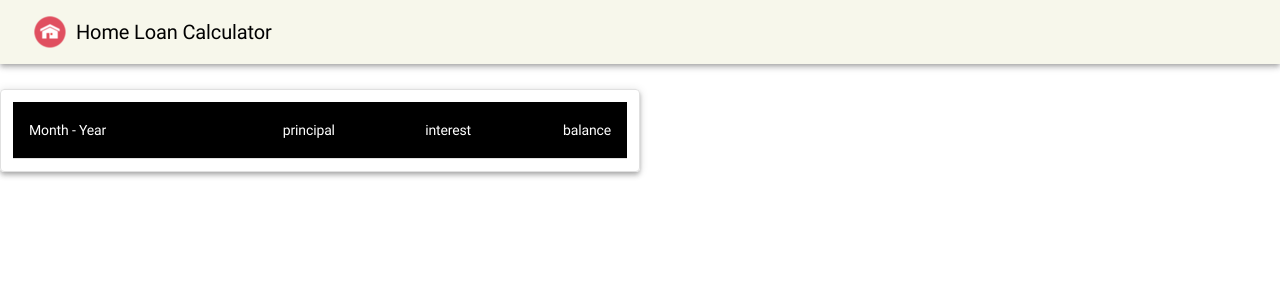
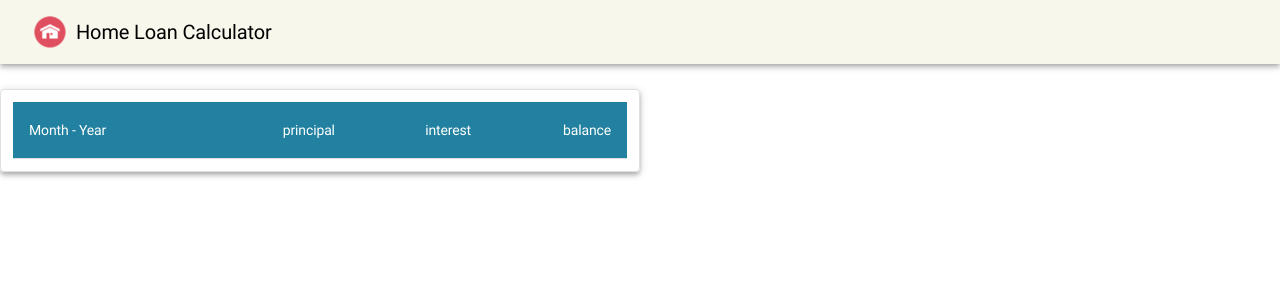
Before and after one commit to patelvimal/HomeLoanScheduler, a React (Create React App) app: page /result in a window 1280 px wide. Shown: the top 300 px of the page. Built offline with nearby package versions, Linux system fonts and the light colour scheme.

Commit message:
Table Header color changed

```diff
--- a/src/components/LoanReport.jsx
+++ b/src/components/LoanReport.jsx
@@ -29,7 +29,7 @@ const useStyles = makeStyles({
 
 const StyledTableCell = withStyles((theme) => ({
     head: {
-        backgroundColor: theme.palette.common.black,
+        backgroundColor: '#2280a0',
         color: theme.palette.common.white,
     },
     body: {
```
